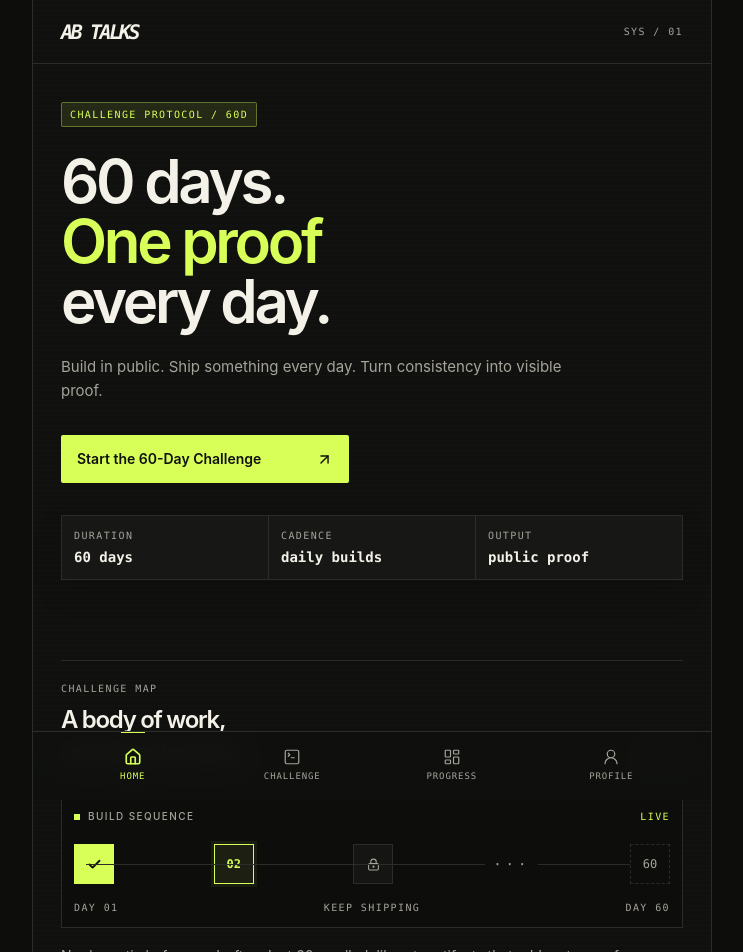
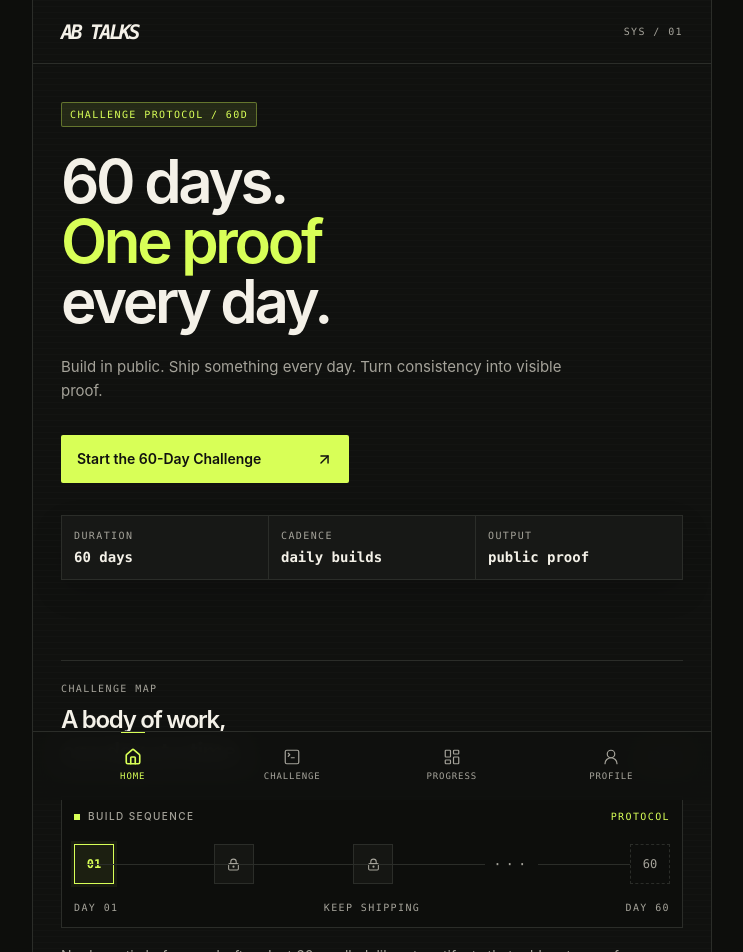
Before and after one commit to Hellopal007/psychic-umbrella, a Next.js app: page / in a window 1280 px wide. Shown: the top 952 px of the page, without its empty margins (268-1011 px from the left). Built offline with nearby package versions, Linux system fonts and the light colour scheme.

Commit message:
refactor: polish product experience

```diff
--- a/src/app/dashboard/page.tsx
+++ b/src/app/dashboard/page.tsx
@@ -42,7 +42,7 @@ function DashboardContent() {
     <section aria-labelledby="mission-heading"><div className="flex items-center justify-between"><SectionLabel>Today&apos;s mission</SectionLabel><Badge tone={isMissed ? "pending" : "signal"}>{isMissed ? "Restart ready" : isFirstDay ? "Day one" : "Ready to ship"}</Badge></div><Card elevated className="mt-3 overflow-hidden"><div className="flex items-center justify-between border-b border-line px-4 py-3"><span className="font-mono text-xs font-semibold text-signal">DAY {String(day).padStart(2, "0")}</span><span className="telemetry">{String(day).padStart(2, "0")} / 60</span></div><div className="p-4"><h2 id="mission-heading" className="display max-w-[11ch] text-[1.9rem] leading-[0.95]">Build your first REST API</h2><p className="mt-4 max-w-[34ch] text-sm leading-6 text-muted">Create a small API with clear resources, useful routes, and thoughtful request and response shapes.</p><div className="mt-6 flex gap-2"><Badge><Timer size={12} /> ~45 min</Badge><Badge>Intermediate</Badge></div></div><Link href="/day/12" className="flex h-12 items-center justify-between border-t border-line bg-signal px-4 text-sm font-semibold text-graphite transition-colors hover:bg-[#edfcae]">{isMissed ? "Restart today" : `Start Day ${day}`} <ArrowUpRight size={17} /></Link></Card></section>
 
     <section aria-labelledby="chain-heading"><div className="flex items-end justify-between"><div><SectionLabel>Verified history</SectionLabel><h2 id="chain-heading" className="display mt-2 text-2xl">Proof Chain</h2></div><StatusIndicator status={isFirstDay ? "offline" : "verified"} label={isFirstDay ? "awaiting proof" : "sync healthy"} /></div><p className="mt-3 max-w-[36ch] text-xs leading-5 text-muted">Every shipped day leaves two connected signals: work on GitHub and a public learning note on LinkedIn.</p>
-      <div className="mt-5 border-y border-line py-4"><div className="relative flex items-start justify-between before:absolute before:left-4 before:right-4 before:top-5 before:h-px before:bg-line">{proofDays.map((proofDay) => { const status = isFirstDay ? "locked" : proofDay < 12 ? "complete" : proofDay === 12 ? "current" : "locked"; return <div key={proofDay} className="relative z-[1] flex flex-col items-center bg-graphite px-0.5"><ChallengeDayIndicator day={proofDay} status={status} /><span className={`mt-2 font-mono text-[10px] ${status === "current" ? "text-signal" : "text-muted"}`}>{String(proofDay).padStart(2, "0")}</span></div>; })}</div></div>
+      <div className="mt-5 border-y border-line py-4"><div className="mb-3 flex items-center justify-between telemetry"><span>GH + IN per node</span><span className="text-signal">dual proof</span></div><div className="relative flex items-start justify-between before:absolute before:left-4 before:right-4 before:top-5 before:h-px before:bg-line">{proofDays.map((proofDay) => { const status = isFirstDay ? "locked" : proofDay < 12 ? "complete" : proofDay === 12 ? "current" : "locked"; return <div key={proofDay} className="relative z-[1] flex flex-col items-center bg-graphite px-0.5"><ChallengeDayIndicator day={proofDay} status={status} /><span className={`mt-2 font-mono text-[10px] ${status === "current" ? "text-signal" : "text-muted"}`}>{String(proofDay).padStart(2, "0")}</span></div>; })}</div></div>
       <div className="surface-grid mt-4 grid-cols-3"><Telemetry className="bg-ink p-3" label="github" value={isFirstDay ? "0 commits" : `${githubProof.commits} commits`} /><Telemetry className="bg-ink p-3" label="linkedin" value={isFirstDay ? "0 posts" : `${linkedinProof.posts} posts`} /><Telemetry className="bg-ink p-3" label="progress" value={`${completion}%`} /></div>
     </section>
 
--- a/src/app/globals.css
+++ b/src/app/globals.css
@@ -7,13 +7,15 @@
 html { background: #0d0e0c; }
 body { margin: 0; background: #0d0e0c; color: #f4f1e8; font-family: Inter, ui-sans-serif, system-ui, sans-serif; }
 ::selection { background: #d8ff57; color: #10110f; }
+a, button { -webkit-tap-highlight-color: transparent; }
+a:focus-visible, button:focus-visible { outline: 2px solid #d8ff57; outline-offset: 3px; }
 
 @media (prefers-reduced-motion: reduce) {
   *, *::before, *::after { animation-duration: 0.01ms !important; animation-iteration-count: 1 !important; scroll-behavior: auto !important; transition-duration: 0.01ms !important; }
 }
 
 @layer components {
-  .shell { @apply mx-auto min-h-dvh max-w-[680px] border-x border-line bg-graphite; background-image: linear-gradient(to bottom, rgb(255 255 255 / 0.012) 1px, transparent 1px); background-size: 100% 5px; }
+  .shell { @apply mx-auto min-h-dvh max-w-[680px] border-x border-line bg-graphite; background-image: linear-gradient(to bottom, rgb(255 255 255 / 0.01) 1px, transparent 1px); background-size: 100% 6px; }
   .page { @apply px-5 pb-28 pt-7 sm:px-7 sm:pt-9; }
   .hairline { @apply border-line; }
   .display { @apply font-semibold tracking-[-0.055em] text-paper; }
--- a/src/app/page.tsx
+++ b/src/app/page.tsx
@@ -11,16 +11,16 @@ export default function HomePage() {
       <Badge tone="signal">Challenge protocol / 60D</Badge>
       <h1 id="hero-heading" className="display mt-6 max-w-[10ch] text-[3.45rem] leading-[0.88] sm:text-6xl">60 days.<br /><span className="text-signal">One proof</span><br />every day.</h1>
       <p className="mt-6 max-w-[32rem] text-[15px] leading-6 text-muted">Build in public. Ship something every day. Turn consistency into visible proof.</p>
-      <Link href="/day/12" className="mt-8 flex h-12 w-full items-center justify-between rounded-sm bg-signal px-4 text-sm font-semibold text-graphite transition-[background-color,transform] duration-150 hover:bg-[#edfcae] active:translate-y-px sm:w-fit sm:min-w-72">Start the 60-Day Challenge <ArrowUpRight size={17} /></Link>
+      <Link href="/dashboard?scenario=first-day" className="mt-8 flex h-12 w-full items-center justify-between rounded-sm bg-signal px-4 text-sm font-semibold text-graphite transition-[background-color,transform] duration-150 hover:bg-[#edfcae] active:translate-y-px sm:w-fit sm:min-w-72">Start the 60-Day Challenge <ArrowUpRight size={17} /></Link>
       <div className="surface-grid mt-8 grid-cols-3"><Telemetry className="bg-ink px-3 py-3" label="duration" value="60 days" /><Telemetry className="bg-ink px-3 py-3" label="cadence" value="daily builds" /><Telemetry className="bg-ink px-3 py-3" label="output" value="public proof" /></div>
     </section>
 
     <section aria-labelledby="timeline-heading" className="border-y border-line py-5">
       <div className="flex items-end justify-between"><div><SectionLabel>Challenge map</SectionLabel><h2 id="timeline-heading" className="display mt-2 text-2xl">A body of work,<br />one day at a time.</h2></div><span className="mb-1 font-mono text-xs text-signal">01—60</span></div>
       <div className="mt-7 overflow-hidden border border-line bg-[#0d0e0c] p-3">
-        <div className="flex items-center gap-2 text-[10px] font-medium uppercase tracking-eyebrow text-muted"><span className="size-1.5 bg-signal" /> build sequence <span className="ml-auto font-mono text-signal">live</span></div>
+        <div className="flex items-center gap-2 text-[10px] font-medium uppercase tracking-eyebrow text-muted"><span className="size-1.5 bg-signal" /> build sequence <span className="ml-auto font-mono text-signal">protocol</span></div>
         <div className="relative mt-5 flex items-center justify-between before:absolute before:left-3 before:right-3 before:top-5 before:h-px before:bg-line">
-          {timelineDays.map((day) => <ChallengeDayIndicator key={day} day={day} status={day === 1 ? "complete" : day === 2 ? "current" : "locked"} />)}
+          {timelineDays.map((day) => <ChallengeDayIndicator key={day} day={day} status={day === 1 ? "current" : "locked"} />)}
           <div className="relative z-[1] -mx-2 flex h-10 items-center bg-[#0d0e0c] px-2 font-mono text-sm tracking-[0.28em] text-muted">···</div>
           <div className="relative z-[1] grid size-10 shrink-0 place-items-center border border-dashed border-line bg-[#0d0e0c] font-mono text-xs text-muted">60</div>
         </div>
@@ -54,7 +54,7 @@ export default function HomePage() {
     <section className="border-t border-line pt-7">
       <p className="display max-w-[15ch] text-3xl leading-[0.98]">Consistency is a skill.<br /><span className="text-signal">Evidence makes it visible.</span></p>
       <p className="mt-5 max-w-md text-sm leading-6 text-muted">ABTalks helps college students build a consistent practice and a public record of the work that came from it.</p>
-      <Link href="/day/12" className="mt-7 flex h-12 items-center justify-between border border-signal/45 px-4 font-mono text-xs font-semibold uppercase tracking-[0.1em] text-signal transition-colors hover:bg-signal hover:text-graphite">Begin day 01 <ArrowUpRight size={16} /></Link>
+      <Link href="/dashboard?scenario=first-day" className="mt-7 flex h-12 items-center justify-between border border-signal/45 px-4 font-mono text-xs font-semibold uppercase tracking-[0.1em] text-signal transition-colors hover:bg-signal hover:text-graphite">Begin day 01 <ArrowUpRight size={16} /></Link>
     </section>
   </div></AppShell>;
 }
```
